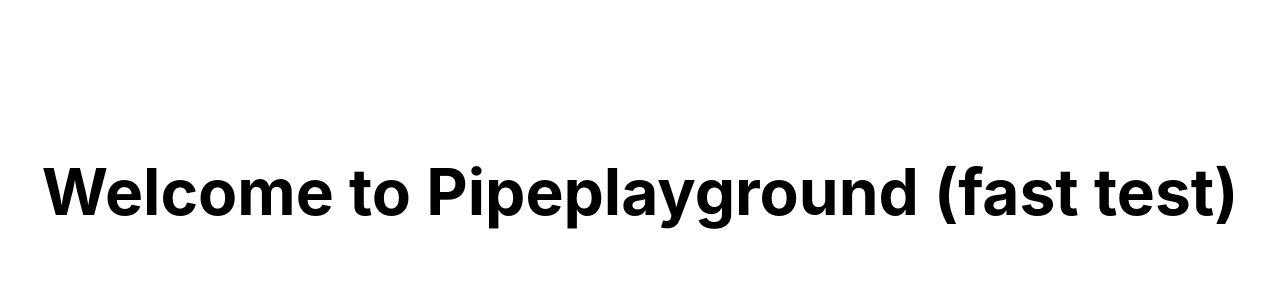
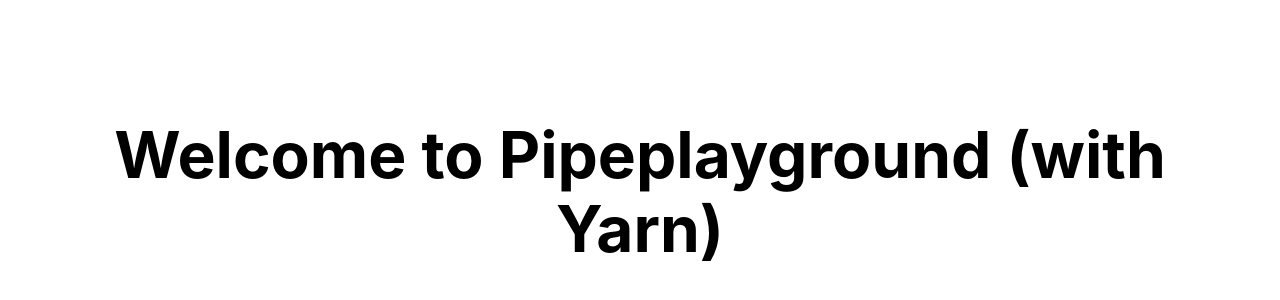
Before and after one commit to mauriciomutte/auth0-custom-login-deploy, a Next.js app: page /login in a window 1280 px wide. Shown: the part 208-508 px from the top of the page. Built offline with nearby package versions, Linux system fonts and the light colour scheme.

Commit message:
fix: change home title

```diff
--- a/src/pages/login.tsx
+++ b/src/pages/login.tsx
@@ -13,7 +13,7 @@
 			</Head>
 
 			<main className={styles.main}>
-				<h1 className={styles.title}>Welcome to Pipeplayground (fast test)</h1>
+				<h1 className={styles.title}>Welcome to Pipeplayground (with Yarn)</h1>
 			</main>
 		</div>
 	);
```
